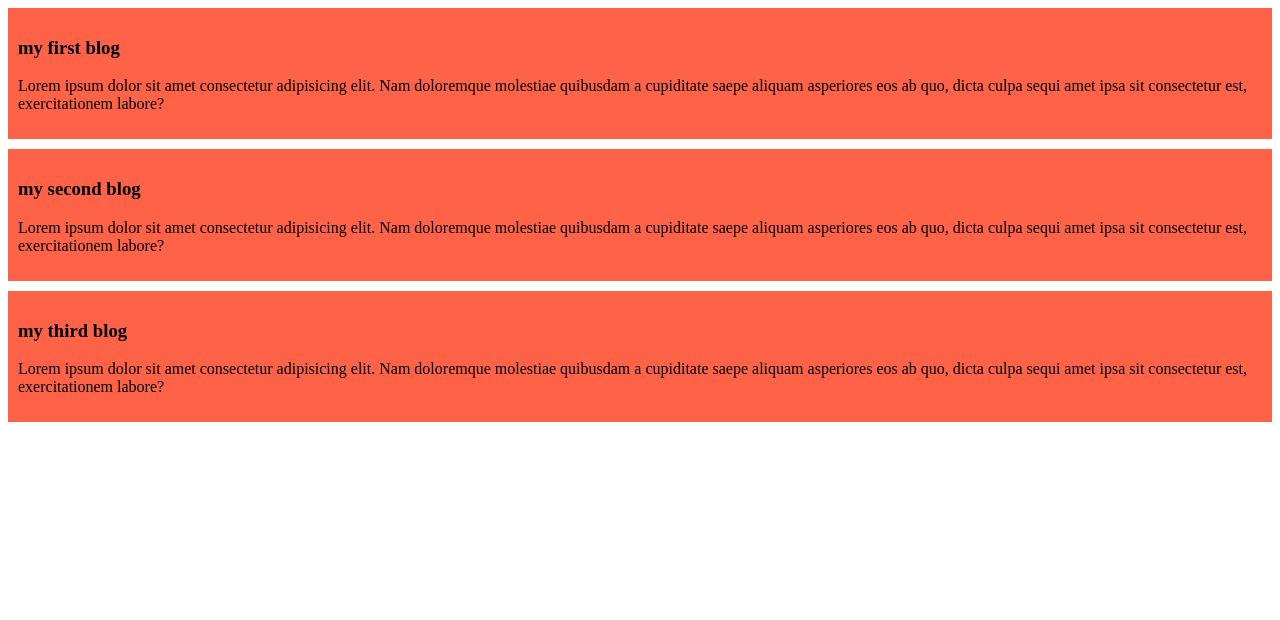
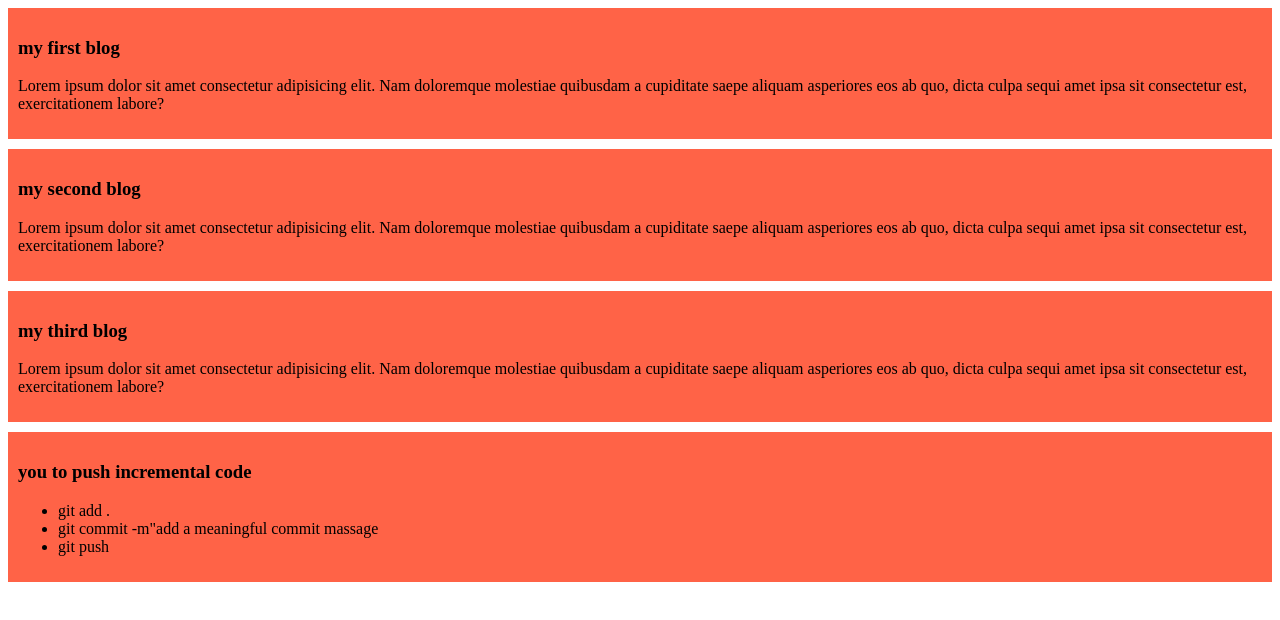
Before and after one commit to SanjidaIslamSharna/my-simple-website, a plain HTML site: page index.html in a window 1280 px wide. Drawn offline with Linux system fonts and the light colour scheme.

Commit message:
added a list to push code

```diff
--- a/index.html
+++ b/index.html
@@ -19,5 +19,14 @@
         <h3>my third blog</h3>
         <p>Lorem ipsum dolor sit amet consectetur adipisicing elit. Nam doloremque molestiae quibusdam a cupiditate saepe aliquam asperiores eos ab quo, dicta culpa sequi amet ipsa sit consectetur est, exercitationem labore?</p>
     </div>
+    <div>
+        <h3>you to push incremental code</h3>
+        <ul>
+            <li>git add .</li>
+            <li>git commit -m"add a meaningful commit massage</li>
+            <li>git push</li>
+        </ul>
+    </div>
+
 </body>
 </html>
```
